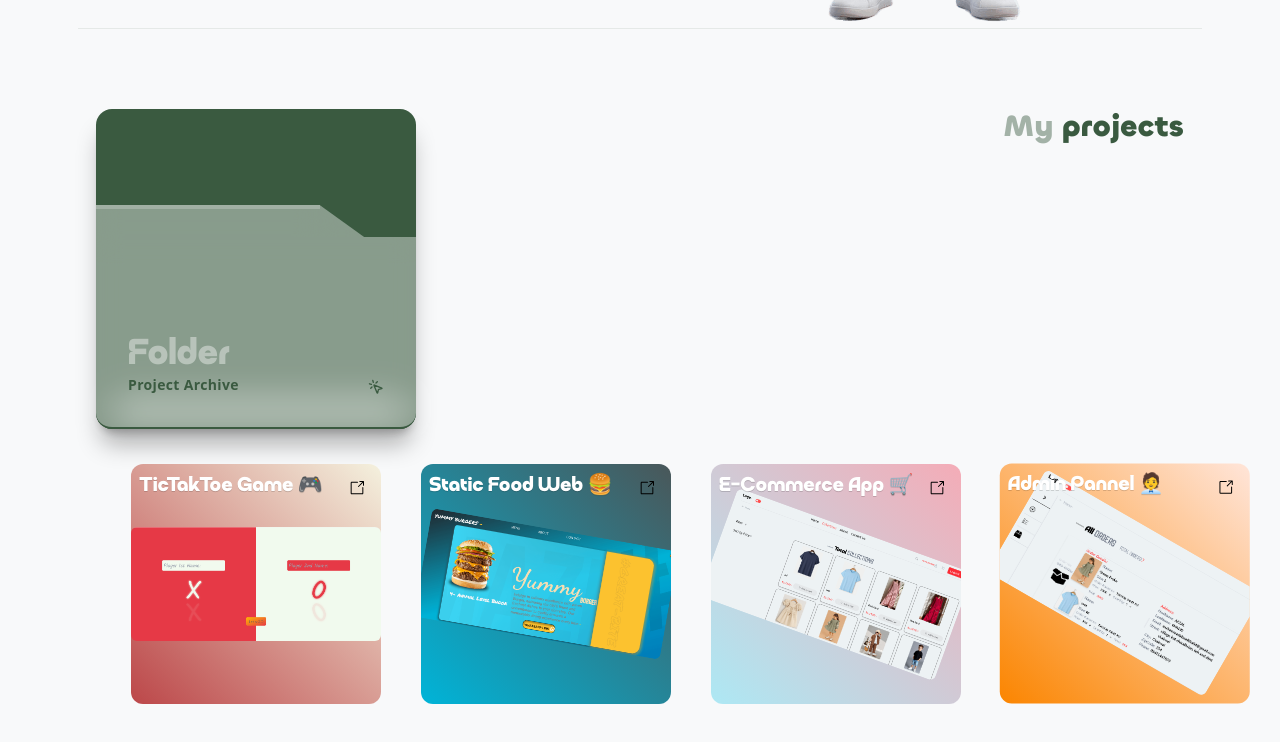
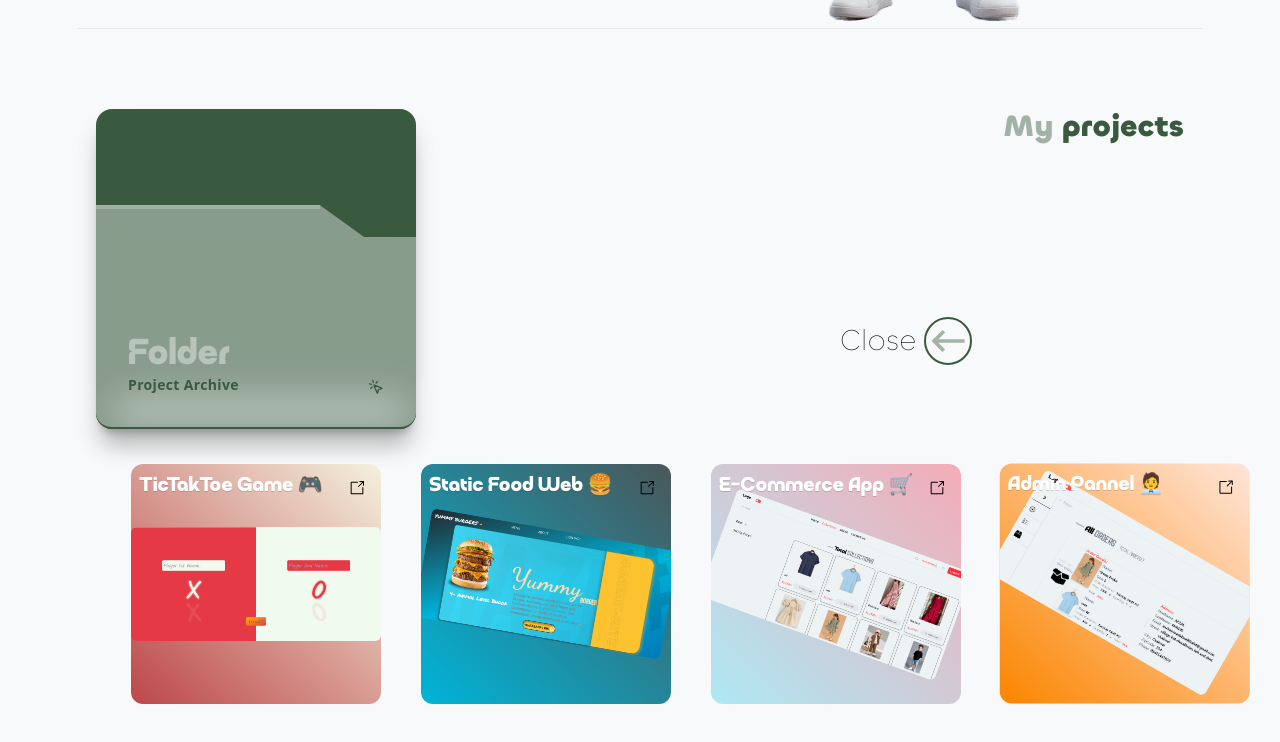
Before and after one commit to AfzoCoder/Portfolio, a React (Vite) app: page / in a window 1280 px wide. Both pictures are taken after a click on the icon 394 px from the left and 1179 px from the top of the page. Shown: the part 779-1521 px from the top of the page. Built offline with nearby package versions, Linux system fonts and the light colour scheme.

Commit message:
first commit

```diff
--- a/src/Components/Projects.jsx
+++ b/src/Components/Projects.jsx
@@ -5,6 +5,8 @@ import Adminproject from "../assets/Admin-Project.png";
 import userproject from "../assets/User-1.png";
 import Burgerproject from "../assets/BURGER.png";
 import TicTakToe from "../assets/TTT.png";
+// import { IoIosArrowRoundBack } from "react-icons/io";
+import { MdKeyboardBackspace } from "react-icons/md";
 
 import Card from "./Card";
 import { useEffect, useRef } from "react";
@@ -170,7 +172,14 @@ const Projects = () => {
       </div>
 
       {/* Titlle -------*/}
-      <h1 className="text-3xl md:text-3xl font-bold font-[LoginFont] select-none">
+      <h1 className="relative text-3xl md:text-3xl font-bold font-[LoginFont] select-none">
+
+        <div className={`closeWithArrow  absolute ${isOpen ? 'opacity-100 ' : 'opacity-0'}    top-50 md:left-[70%] xl:left-[-90%] flex items-center justify-center font-extralight hover:font-semibold ease-in transition-opacity duration-2500 cursor-pointer  `}
+        onClick={()=> setisOpen(false)
+        }>Close
+           <span className="border-2 border-[var(--main-color)] m-2 rounded-full w-12 h-12  flex justify-center items-center "  style={{ color: "var(--secondary-color)" }}>
+            <MdKeyboardBackspace   className="text-5xl text-[#3a5a4072] font-extralight" /></span></div>
+
         <span className="  text-[var(--secondary-color)] mr-2">My</span>
         <span className="  text-[var(--main-color)] ">projects</span>
       </h1>
```
